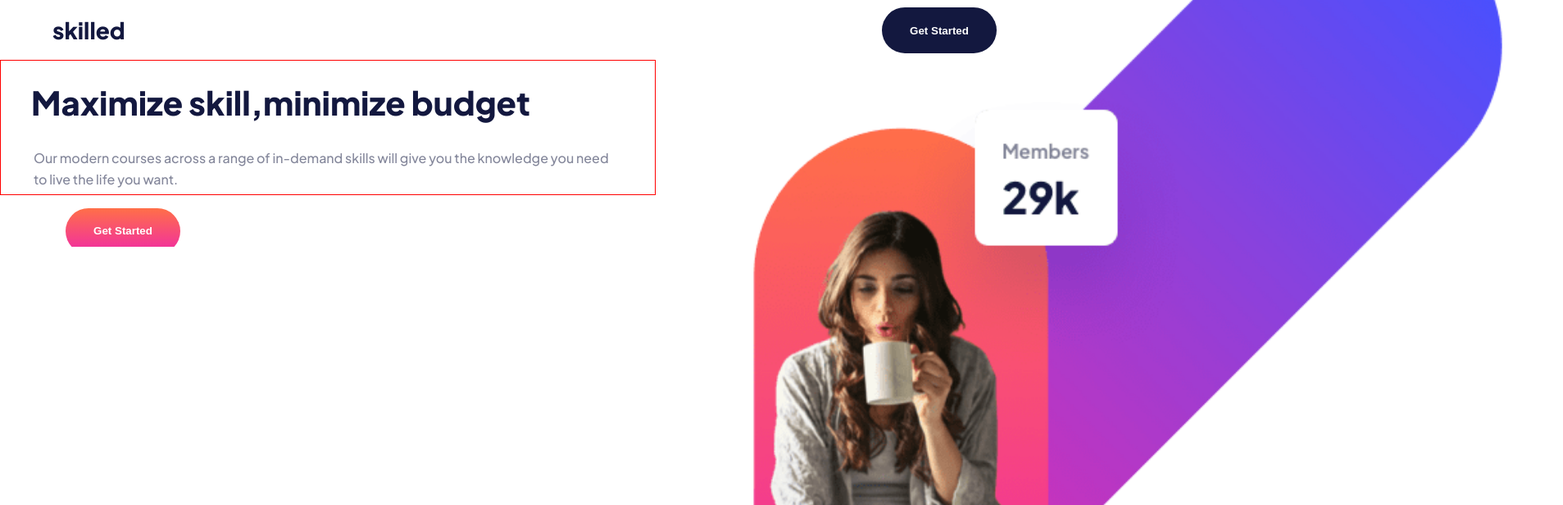
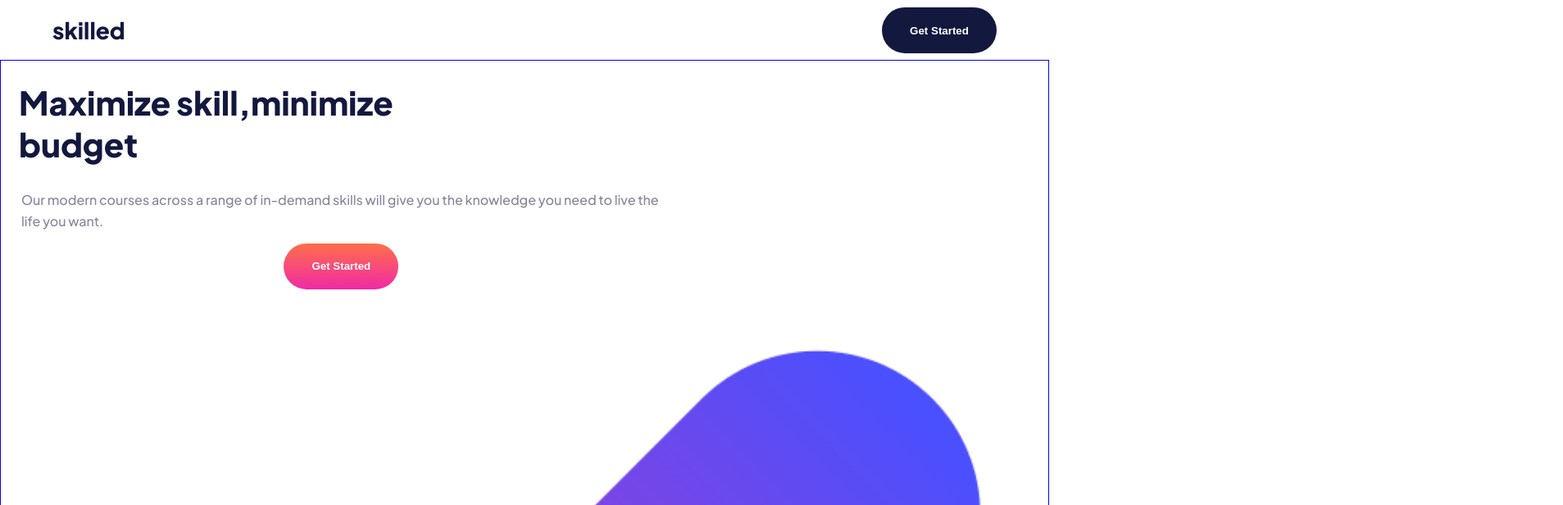
Before and after one commit to PiriyaLapa/Skilled-e-learning-landing-page, a React (Create React App) app: page / in a window 1280 px wide. Shown: the top 616 px of the page at 82% size, 1907 px wide, since content can reach past the window. Built offline with nearby package versions, Linux system fonts and the light colour scheme.

Commit message:
update and try to deplooy

```diff
--- a/src/components/Navbars/style.ts
+++ b/src/components/Navbars/style.ts
@@ -4,6 +4,7 @@ import { theme } from "../../utilities";
 // StyledNavbar
 
 export const StyledNavbar = styled.div<{ theme: typeof theme }>`
+  z-index:1;
   @media screen and (min-width: 375px) {
     width: 90%;
     height: auto;
@@ -12,4 +13,9 @@ export const StyledNavbar = styled.div<{ theme: typeof theme }>`
     display: flex;
     justify-content: space-between;
   }
+
+  @media screen and (min-width:768px){
+    //
+  }
+
 `;
--- a/src/components/figure/styles.ts
+++ b/src/components/figure/styles.ts
@@ -9,11 +9,6 @@ export const StyledFigure = styled.img`
 
   /* Tablet screen  */
   @media screen and (min-width: 768px) {
-    width: 90%;
-    position:absolute;
-    top:50%;
-    left:50%;
-    transform:translate(10%,-50%);
-    overflow:hidden;
+
   }
 `;
--- a/src/pages/LandingPage/LandingPage.tsx
+++ b/src/pages/LandingPage/LandingPage.tsx
@@ -9,6 +9,13 @@ export default class LandingPage extends Component {
       <StyledLandingPage>
         <Header />
         <Hero />
+        <section>Test section
+          <h1>Hello</h1>
+          <h1>Hello</h1>
+          <h1>Hello</h1>
+          <h1>Hello</h1>
+          <h1>Hello</h1>
+        </section>
       </StyledLandingPage>);
   }
 }
--- a/src/pages/LandingPage/sections/styles.ts
+++ b/src/pages/LandingPage/sections/styles.ts
@@ -1,39 +1,25 @@
 import styled from "styled-components";
 
 export const StyledHeader = styled.div`
-  background-color: none;
+  //
 `;
 
 export const StyledHero = styled.div`
-  overflow:hidden;
-
   // Mobile screen
   @media screen and (min-width: 375px) {
-    :nth-child(3) {
-      float: left;
-      margin-left: 5vw;
-      margin-top: 1vh;
-    }
+    // Tablat screen
+  }
 
-    // Tablat screen
-    @media screen and (min-width:768px){
-
-    }
+  @media screen and (min-width: 768px) {
+    //
+    border:1px solid blue;
   }
 `;
 
 export const ContentBox = styled.div`
-  width:100%;
-// Tablet screen
-  border:1px solid red;
+  width: 100%;
+  // Tablet screen
   @media screen and (min-width: 768px) {
-    width:60%;
-    padding: 0 15px;
-    :nth-child(1){
-      width:90%;
-    }
-    :nth-child(2){
-
-    }
+    width: 65%;;
   }
 `;
--- a/src/pages/LandingPage/styles.ts
+++ b/src/pages/LandingPage/styles.ts
@@ -5,4 +5,5 @@ export const StyledLandingPage = styled.div`
     @media screen and (min-width:375px){
 
     }
+
 `;
```
